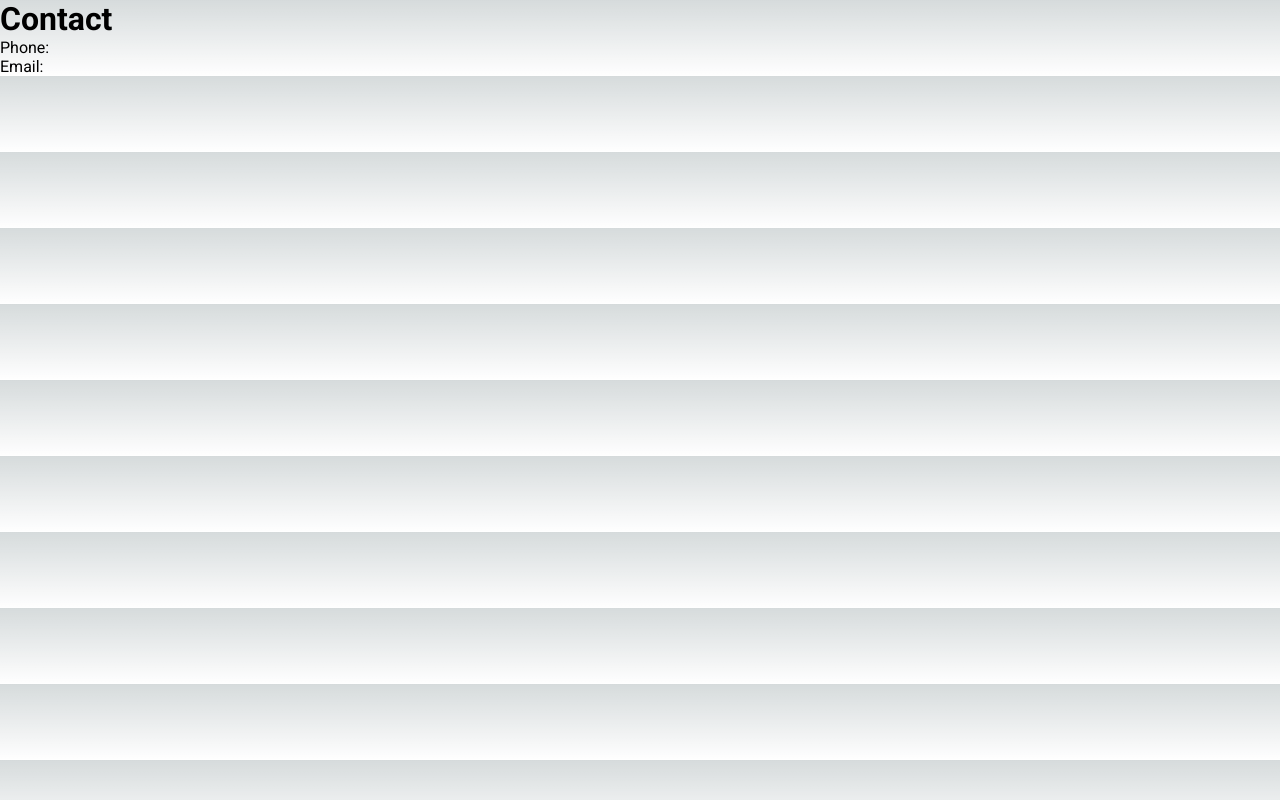
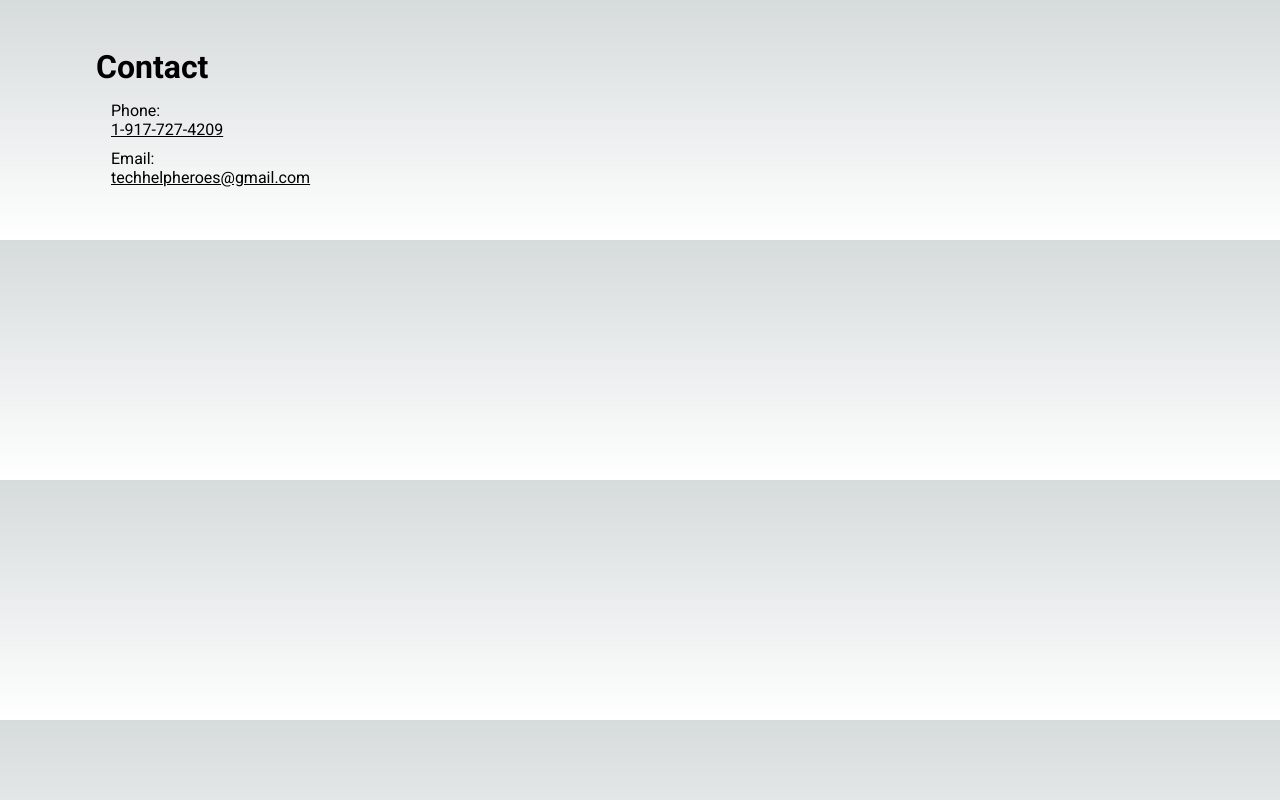
Before and after one commit to Josh1794/techhelpheroes, a Next.js app: page /contactSection in a window 1280 px wide. Built offline with nearby package versions, Linux system fonts and the light colour scheme.

Commit message:
Updated Contact Section

```diff
--- /dev/null
+++ b/src/app/contactSection/contactSection.module.css
@@ -0,0 +1,35 @@
+.contactSectionLayout {
+  padding-right: 6rem;
+  padding-left: 6rem;
+  padding-top: 3rem;
+  padding-bottom: 3rem;
+}
+
+@media (max-width: 1200px) {
+  .contactSectionLayout {
+    padding-right: 1rem;
+    padding-left: 1rem;
+    padding-top: 1rem;
+    padding-bottom: 2rem;
+  }
+}
+
+.contactSectionTitle {
+  padding-bottom: 10px;
+}
+
+.contactSectionBody {
+  padding-left: 10px;
+}
+
+.contactSectionBodyGroup {
+  padding: 5px;
+}
+
+.contactSectionBodyLink {
+  text-decoration: underline;
+}
+.contactSectionBodyLink:hover {
+  color: orange;
+  transition: color 0.5s;
+}
--- a/src/app/contactSection/page.js
+++ b/src/app/contactSection/page.js
@@ -1,9 +1,30 @@
+import Link from 'next/link';
+import styles from './contactSection.module.css';
+
 export default function ContactSection() {
   return (
-    <div>
-      <h1>Contact</h1>
-      <p>Phone: </p>
-      <p>Email:</p>
+    <div className={styles.contactSectionLayout}>
+      <h1 className={styles.contactSectionTitle}>Contact</h1>
+      <div className={styles.contactSectionBody}>
+        <div className={styles.contactSectionBodyGroup}>
+          <p>Phone: </p>
+          <Link
+            className={styles.contactSectionBodyLink}
+            href='tel:+19177274209'
+          >
+            1-917-727-4209
+          </Link>
+        </div>
+        <div className={styles.contactSectionBodyGroup}>
+          <p>Email: </p>
+          <Link
+            className={styles.contactSectionBodyLink}
+            href='mailto:techhelpheroes@gmail.com'
+          >
+            techhelpheroes@gmail.com
+          </Link>
+        </div>
+      </div>
     </div>
   );
 }
--- a/src/app/footerSection/page.js
+++ b/src/app/footerSection/page.js
@@ -2,7 +2,6 @@ import Image from 'next/image';
 export default function FooterSection() {
   return (
     <div>
-      <h1>Footer</h1>
       <Image
         src='/Tech Help Heroes.png'
         width={200}
```
